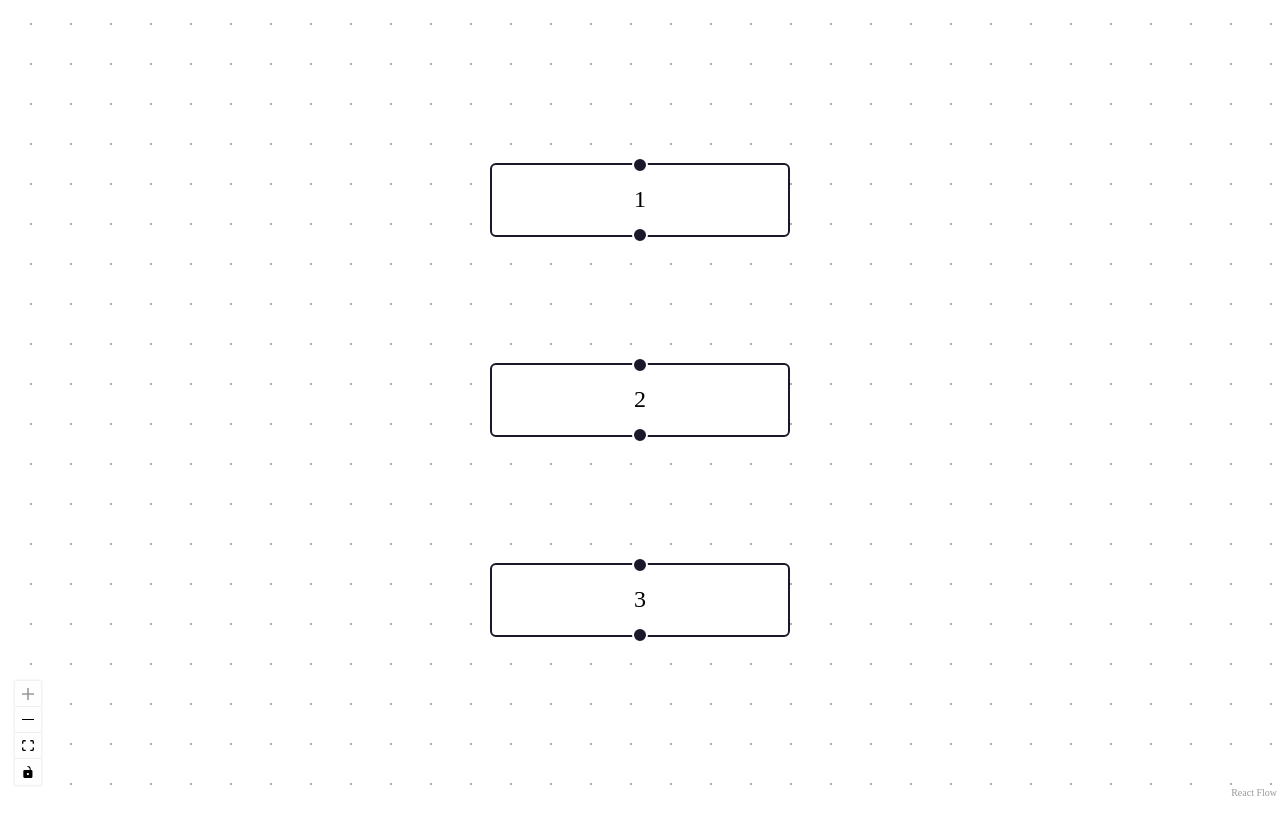
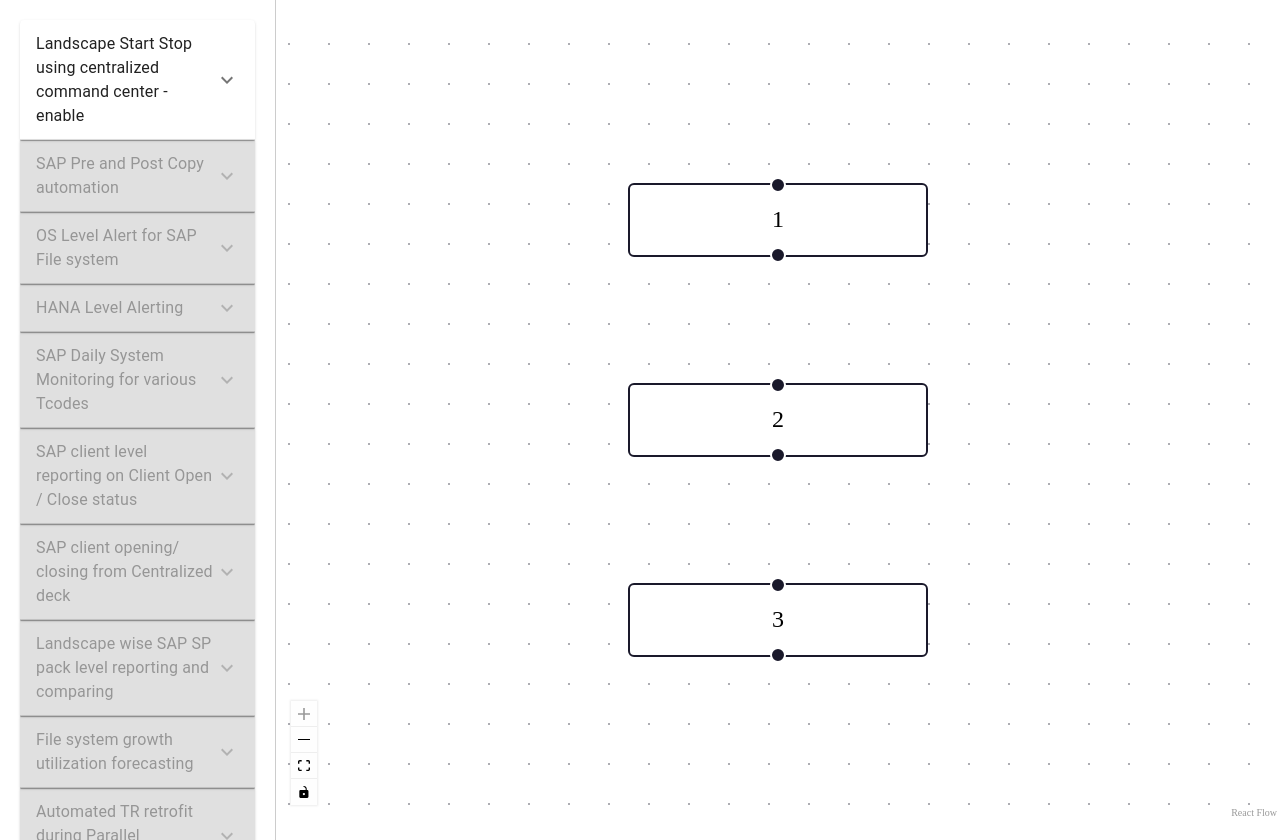
Before and after one commit to ShubhamGhoshInfosys02/sap-automation-flow, a React (Vite) app: page / in a window 1280 px wide. Before the commit the page ends 800 px from the top, so only its background shows below. Built offline with nearby package versions, Linux system fonts and the light colour scheme.

Commit message:
left side panel

```diff
--- a/src/App.css
+++ b/src/App.css
@@ -1,3 +1,8 @@
-body{
+body {
   margin: 0;
 }
+
+* {
+  scrollbar-width: thin; /* Make scrollbar thin */
+  scrollbar-color: #888 #f1f1f1; /* Thumb color and track color */
+}
--- a/src/App.jsx
+++ b/src/App.jsx
@@ -1,8 +1,22 @@
 import "./App.css";
 import ReactFlowUI from "./components/ReactFlowUI/ReactFlowUI";
+import OperationsPanel from "./components/OperationsPanel/OperationsPanel";
 
 function App() {
-  return <ReactFlowUI />;
+  return (
+    <>
+      <div
+        style={{
+          display: "flex",
+          justifyContent: "flex-start",
+          alignItems: "center",
+        }}
+      >
+        <OperationsPanel />
+        <ReactFlowUI />
+      </div>
+    </>
+  );
 }
 
 export default App;
--- /dev/null
+++ b/src/components/OperationsPanel/OperationsPanel.jsx
@@ -0,0 +1,61 @@
+import {
+  Accordion,
+  AccordionSummary,
+  AccordionDetails,
+  Typography,
+} from "@mui/material";
+import ExpandMoreIcon from "@mui/icons-material/ExpandMore";
+
+const tasks = [
+  "Landscape Start Stop using centralized command center - enable",
+  "SAP Pre and Post Copy automation",
+  "OS Level Alert for SAP File system",
+  "HANA Level Alerting",
+  "SAP Daily System Monitoring for various Tcodes",
+  "SAP client level reporting on Client Open / Close status",
+  "SAP client opening/ closing from Centralized deck",
+  "Landscape wise SAP SP pack level reporting and comparing",
+  "File system growth utilization forecasting",
+  "Automated TR retrofit during Parallel Landscape",
+  "Automated Maintenance Certificate renewal",
+  "HANA DB and CLIENT Upgrade",
+  "TR comparing between DEV / QA/ PRD",
+  "Delete Obsolete and deprecated users in system",
+  "Overall System Health Status Dashboard",
+  "Kernel Upgrade",
+  "VM Provisioning and VM Monitoring in Cloud",
+  "Automated Strust Certificate Renewal",
+  "Client setting logs for monthly report. Automate process of SCC4 logs reporting.",
+  "Cleanup Scripts for various Directories",
+  "SAP Upgrade/ Migration Readiness Check from Basis/Infra side",
+];
+
+const OperationsPanel = () => {
+  return (
+    <div
+      style={{
+        width: "300px",
+        padding: "20px",
+        borderRight: "1px solid #ccc",
+        height: "100vh",
+        overflowY: "scroll",
+      }}
+    >
+      {tasks.map((task, index) => (
+        <Accordion key={index} disabled={index !== 0}>
+          <AccordionSummary expandIcon={<ExpandMoreIcon />}>
+            <Typography>{task}</Typography>
+          </AccordionSummary>
+          <AccordionDetails>
+            <Typography>
+              {/* You can add more details or actions related to each task here */}
+              Details about {task}
+            </Typography>
+          </AccordionDetails>
+        </Accordion>
+      ))}
+    </div>
+  );
+};
+
+export default OperationsPanel;
```
